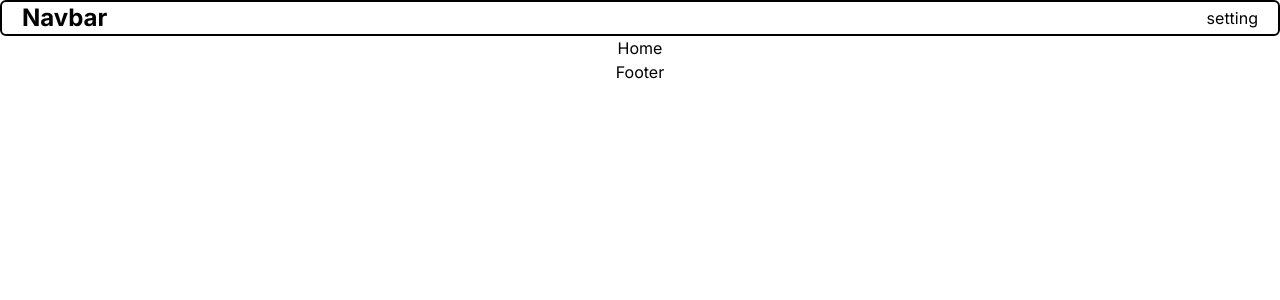
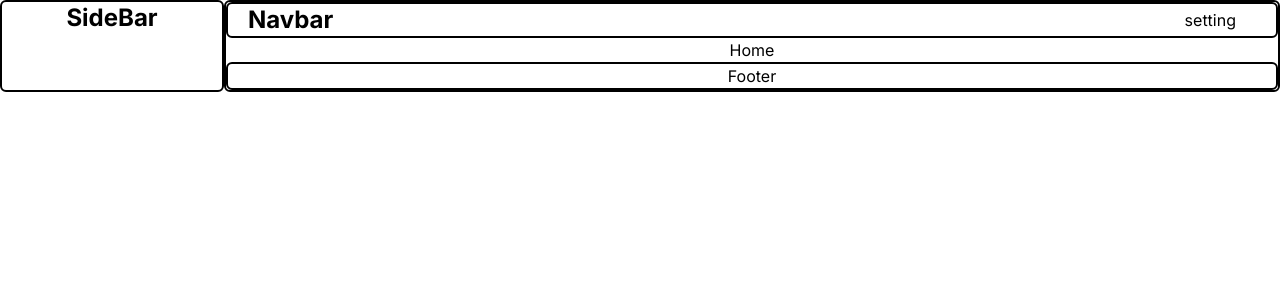
Before and after one commit to samudiSenevirathne/Admin-Dashboard, a Next.js app: page / in a window 1280 px wide. Shown: the top 300 px of the page. Built offline with nearby package versions, Linux system fonts and the light colour scheme.

Commit message:
Updated Content

```diff
--- /dev/null
+++ b/app/componant/Dashboard.tsx
@@ -0,0 +1,12 @@
+import Header from "./Header";
+import  Footer  from "./Footer";
+
+export default function Dashboard() {
+    return (
+      <main className="text-center w-full border-black border-2 rounded-md">
+          <Header />
+          Home
+          <Footer/>
+      </main>
+    );
+  }
--- a/app/componant/Footer.tsx
+++ b/app/componant/Footer.tsx
@@ -1,6 +1,6 @@
 export default function Footer() {
     return (
-      <main className="text-center">
+      <main className="text-center  border-black border-2 rounded-md">
         <h1>Footer</h1>
       </main>
     );
--- /dev/null
+++ b/app/componant/SideBar.tsx
@@ -0,0 +1,7 @@
+export default function SideBar() {
+    return (
+      <main className="text-center mx-auto border-black border-2 rounded-md">
+        <h1 className=" text-black text-2xl font-bold w-[220px]">SideBar</h1>
+      </main>
+    );
+  }
--- a/app/layout.tsx
+++ b/app/layout.tsx
@@ -1,8 +1,7 @@
 import type { Metadata } from "next";
 import { Inter } from "next/font/google";
 import "./globals.css";
-import  Header  from "./componant/Header";
-import  Footer  from "./componant/Footer";
+
 
 const inter = Inter({ subsets: ["latin"] });
 
@@ -19,9 +18,7 @@ export default function RootLayout({
   return (
     <html lang="en">
       <body className={inter.className}>
-        <Header />
         {children}
-        <Footer />
         </body>
     </html>
   );
--- a/app/page.tsx
+++ b/app/page.tsx
@@ -1,7 +1,11 @@
+import Dashboard from "./componant/Dashboard";
+import SideBar from "./componant/SideBar";
+
 export default function Home() {
   return (
-    <main className="text-center">
-      <h1>Home</h1>
+    <main className="text-center mx-auto flex flex-colomn ">
+         <SideBar/>
+         <Dashboard/>
     </main>
   );
 }
--- a/tailwind.config.ts
+++ b/tailwind.config.ts
@@ -13,6 +13,18 @@ const config: Config = {
         "gradient-conic":
           "conic-gradient(from 180deg at 50% 50%, var(--tw-gradient-stops))",
       },
+      screens: {
+        'dddl': '0px',
+         // => @media (min-width: 0px) { ... }
+         'adl': '375px',
+         // => @media (min-width: 375px) { ... }
+       'ddl': '670px',
+         // => @media (min-width: 670px) { ... }
+      'dl': '1440px',
+      // => @media (min-width: 1280px) { ... }
+      '2dl': '2560px',
+      // => @media (min-width: 1280px) { ... }
+   },
     },
   },
   plugins: [],
```
